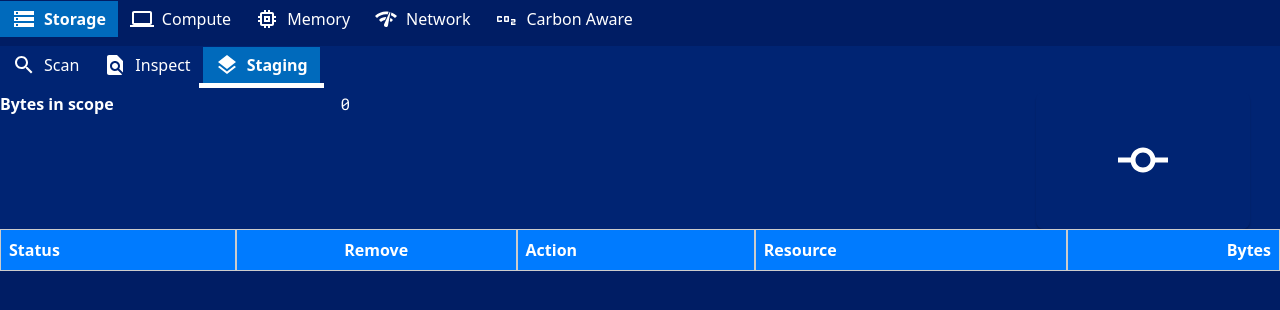
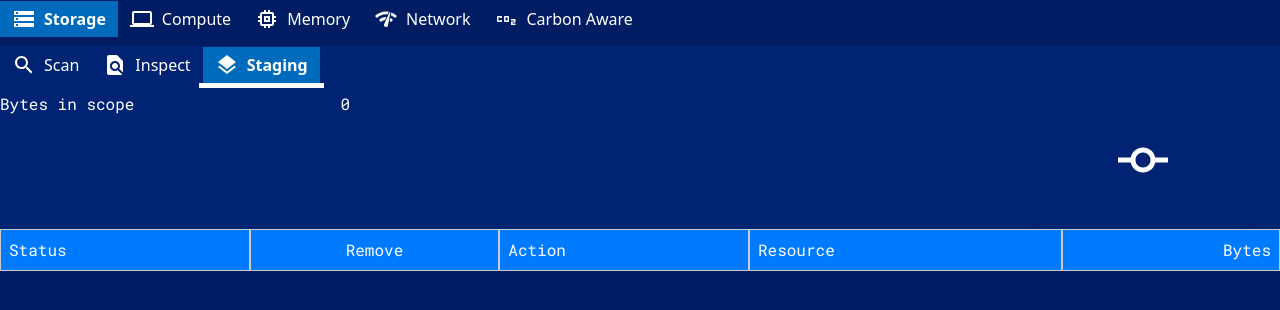
Before and after one commit to toaler/dups, a React (Vite) app: page / in a window 1280 px wide. Both pictures are taken after a click on the tab "Staging". Shown: the top 310 px of the page. Built offline with nearby package versions, Linux system fonts and the light colour scheme.

Commit message:
Formatted table headers

```diff
--- a/src/storage/InspectionTab.css
+++ b/src/storage/InspectionTab.css
@@ -26,8 +26,15 @@ thead th {
 }
 
 tbody tr th, tbody tr td {
-    border-bottom: 1px solid #ddd; /* Consistent border styling for body cells */
+    border-top: 1px solid #ccc; /* Adding left border for a symmetrical appearance */
+    border-bottom: 1px solid #ccc; /* Existing bottom border */
+    border-right: 1px solid #ccc; /* Adding right border for separation */
+    border-left: 1px solid #ccc; /* Adding left border for a symmetrical appearance */
     padding: 8px; /* Align padding with header cells */
+}
+
+tbody tr th:first-child, tbody tr td:first-child {
+    border-left: 1px solid #ddd; /* Add border to the left of the first cell in each row */
 }
 
 .center-text {
--- /dev/null
+++ b/src/storage/StagingTab.css
@@ -0,0 +1,31 @@
+@import url('https://fonts.googleapis.com/css2?family=Roboto+Mono:wght@400&display=swap');
+
+/* Apply Roboto Mono to all elements within the component */
+.staging-tab-container {
+    font-family: 'Roboto Mono', monospace;
+}
+
+.staging-header-container {
+    display: flex;
+    line-height: 24px;
+    font-weight: 400;
+    color: #FFFFFF;
+    overflow-y: hidden;
+}
+
+.staging-commit {
+    display: flex;
+    justify-content: center;
+    align-items: center;
+    font-size: 4rem;
+    margin-left: auto;
+    margin-right: 30px;
+    color: inherit;
+    background: none;
+    border: none;
+}
+
+.staging-commit.pressed {
+    color: #BBBBBB;
+    transform: translateY(2px);
+}
--- a/src/storage/StagingTab.jsx
+++ b/src/storage/StagingTab.jsx
@@ -1,11 +1,11 @@
 import React, { useEffect, useState } from 'react';
-import logger from '../logger.jsx';
-import styled, { css } from "styled-components";
-import DeleteIcon from '@mui/icons-material/Delete';
-import CommitIcon from '@mui/icons-material/Commit';
+import logger from '../logger';
 import { invoke } from "@tauri-apps/api/tauri";
 import { listen } from "@tauri-apps/api/event";
 import {v4 as uuidv4} from "uuid";
+import DeleteIcon from '@mui/icons-material/Delete';
+import CommitIcon from '@mui/icons-material/Commit';
+import './StagingTab.css';
 
 const StagingTab = ({ reset, actions, setActions }) => {
     const [isPressed, setIsPressed] = useState(false);
@@ -47,12 +47,12 @@ const StagingTab = ({ reset, actions, setActions }) => {
             logger.info(`[${uid}] Rust call commit start`);
             let return_value = await invoke('commit', { uid: uid, actions: actionsToSend });
             logger.info(`[${uid}] Rust call commit finished`);
-            return return_value
+            return return_value;
         } catch (error) {
             logger.error(`Exception occurred during commit`, error);
             throw error;
         }
-    }
+    };
 
     const handleCommitEvent = (event) => {
         try {
@@ -68,29 +68,27 @@ const StagingTab = ({ reset, actions, setActions }) => {
     useEffect(() => {
         const unsubscribe = listen("commit-event", handleCommitEvent);
 
-        // Cleanup the listener when the component unmounts
         return () => {
             unsubscribe.then((unsub) => unsub());
         };
     }, []);
 
     return (
-        <div>
-            <StagingHeaderContainer>
+        <div className="staging-tab-container">
+            <div className="staging-header-container">
                 <div className="flex-container">
                     <div className="flex-row">
                         <div className="flex-item">Bytes in scope</div>
                         <div className="flex-item">{totalBytes.toLocaleString("en-US")}</div>
                     </div>
                 </div>
-                <StagingCommit
-                    as="button"
+                <button
+                    className={`staging-commit ${isPressed ? 'pressed' : ''}`}
                     onClick={handleScanClick}
-                    pressed={isPressed}
                 >
                     <CommitIcon fontSize="large" style={{fontSize: '60px'}}/>
-                </StagingCommit>
-            </StagingHeaderContainer>
+                </button>
+            </div>
             <table>
                 <thead>
                 <tr>
@@ -120,32 +118,3 @@ const StagingTab = ({ reset, actions, setActions }) => {
 }
 
 export default StagingTab;
-
-const StagingHeaderContainer = styled.div`
-    display: flex;
-    line-height: 24px;
-    font-weight: 400;
-    color: #FFFFFF;
-    overflow-y: hidden;
-`;
-
-const StagingCommit = styled.button.attrs(props => ({
-    // Conditionally apply the 'pressed' attribute as a string if true, otherwise omit it
-    pressed: props.pressed ? "true" : undefined
-}))`
-    display: flex;
-    justify-content: center;
-    align-items: center;
-    font-size: 4rem;
-    margin-left: auto;
-    margin-right: 30px;
-    color: inherit;
-    background: none;
-    border: none;
-
-    // Use the 'pressed' prop to apply CSS conditionally
-    ${({pressed}) => pressed === "true" && css`
-        color: #BBBBBB;
-        transform: translateY(2px);
-    `}
-`;
```
